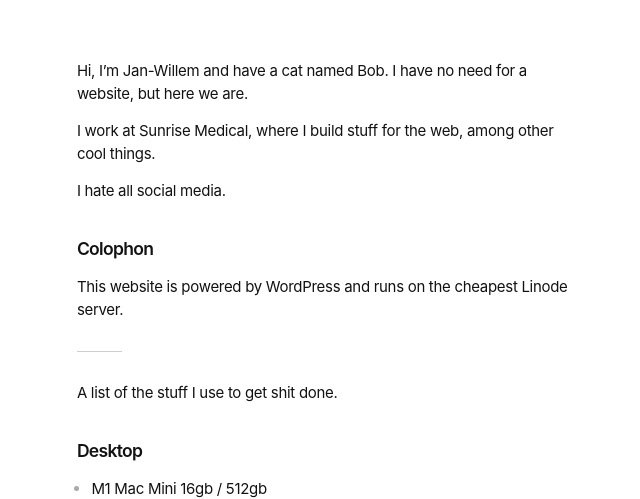
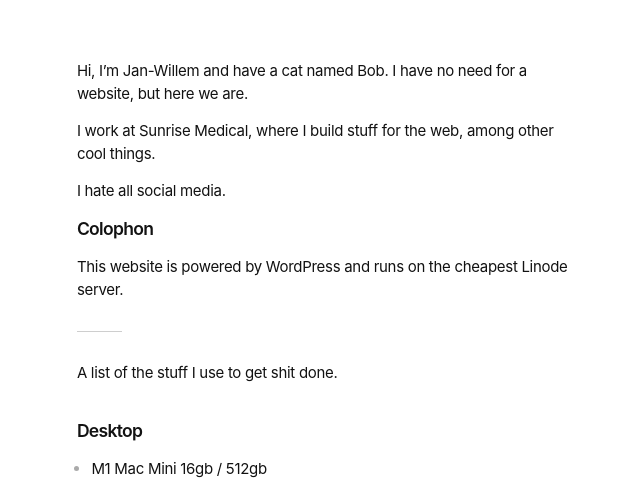
Before and after one commit to jwboelens/very-simple-website, a PHP site: page / in a window 1280 px wide. Shown: the top 499 px of the page, without its empty margins (310-950 px from the left). Run offline with PHP 8.4, Linux system fonts and the light colour scheme; some web fonts are replaced.

Commit message:
Update style.css

```diff
--- a/style.css
+++ b/style.css
@@ -22,8 +22,8 @@ h3 {
   letter-spacing: -0.04em;
   margin: 2em 0 1em;
 }
-h3:first-child {
-  margin: 1em 0 1em;
+h3:first-of-type {
+  margin: 0 0 1em;
 }
 li {
   margin: 0 0 0 -1.7em;
```
